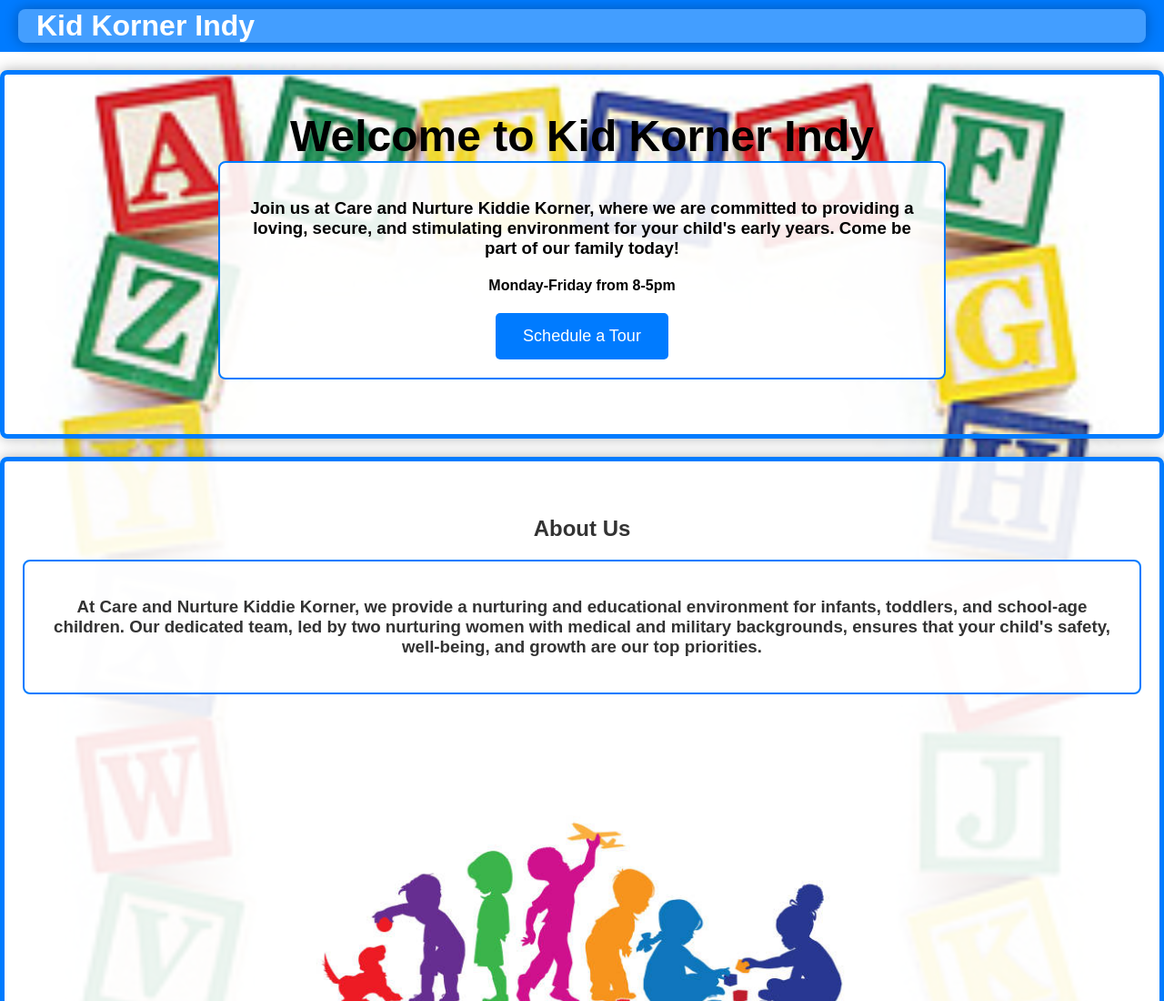
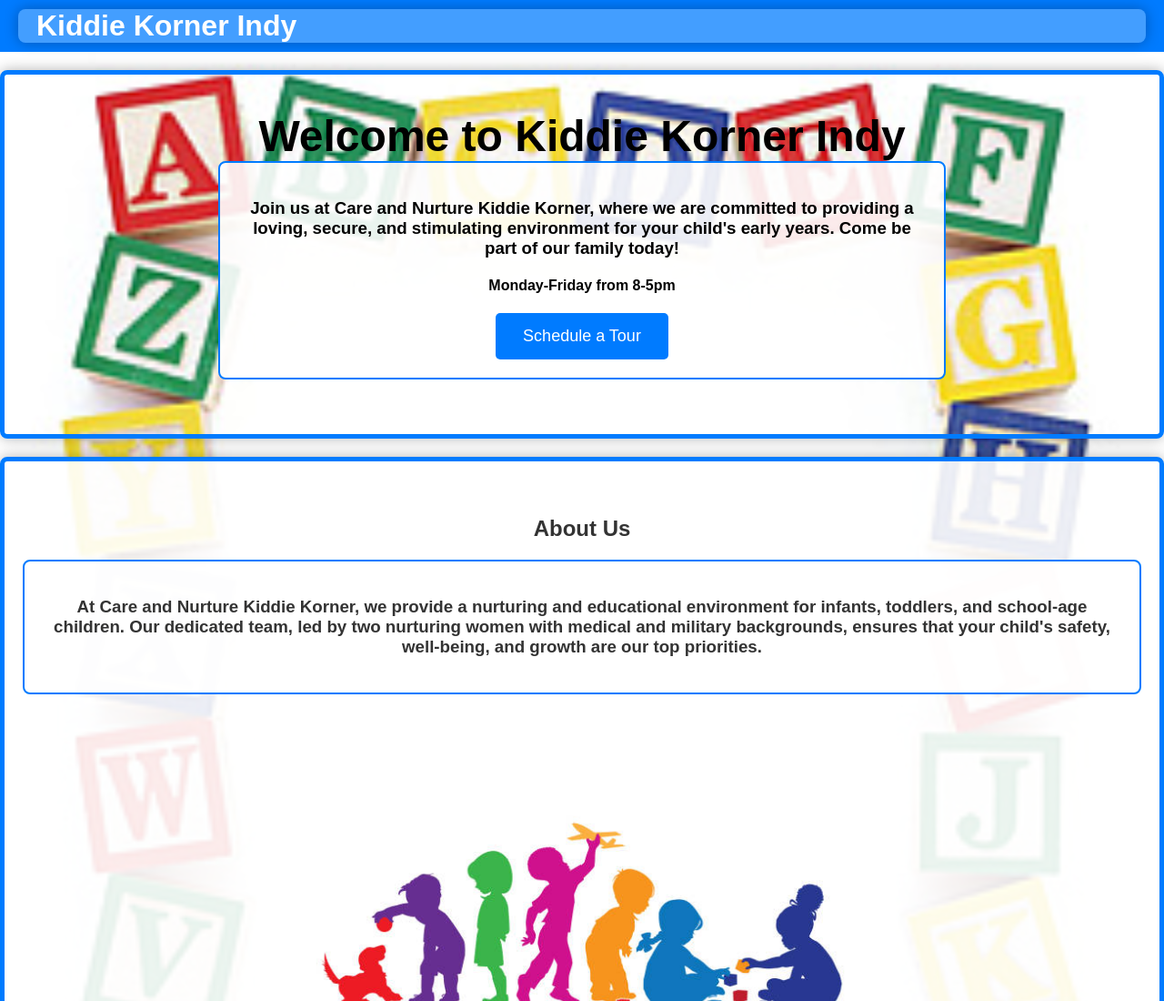
Before and after one commit to KidzKorner-web/kidzkornerr, a website: page public/index.html in a window 1280 px wide. Shown: the top 1100 px of the page at 91% size. Drawn offline with Linux system fonts and the light colour scheme.

Commit message:
Update index.html
fixed it...again

```diff
--- a/public/index.html
+++ b/public/index.html
@@ -9,14 +9,14 @@
 <body>
     <header>
         <div class="container">
-            <h1>Kid Korner Indy</h1>
+            <h1>Kiddie Korner Indy</h1>
         </div>
     </header>
 
     <section id="hero">
         <div class="hero-content">
             <div class="hero">
-                <h2>Welcome to Kid Korner Indy</h2>
+                <h2>Welcome to Kiddie Korner Indy</h2>
             </div>
             <div class="box">
                 <h3>Join us at Care and Nurture Kiddie Korner, where we are committed to providing a loving, secure, and stimulating environment for your child's early years. Come be part of our family today!</h3>
```
